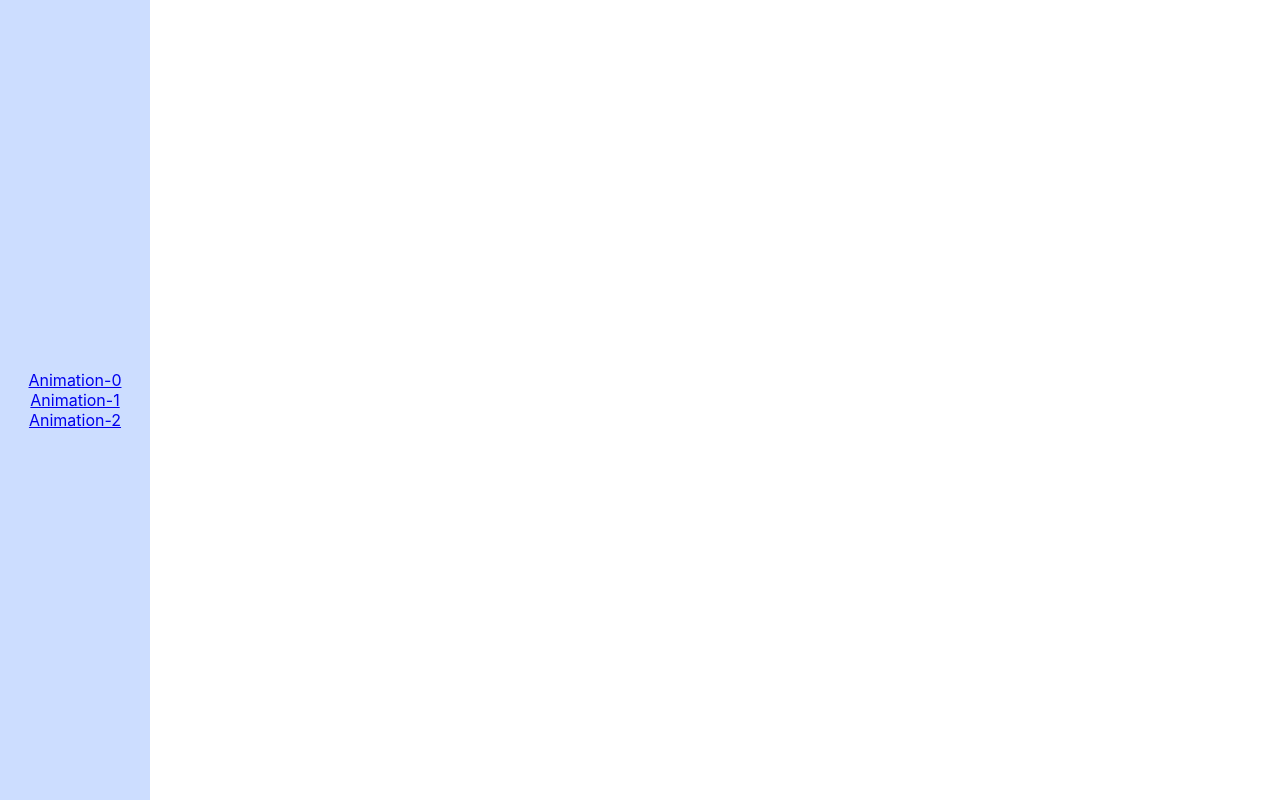
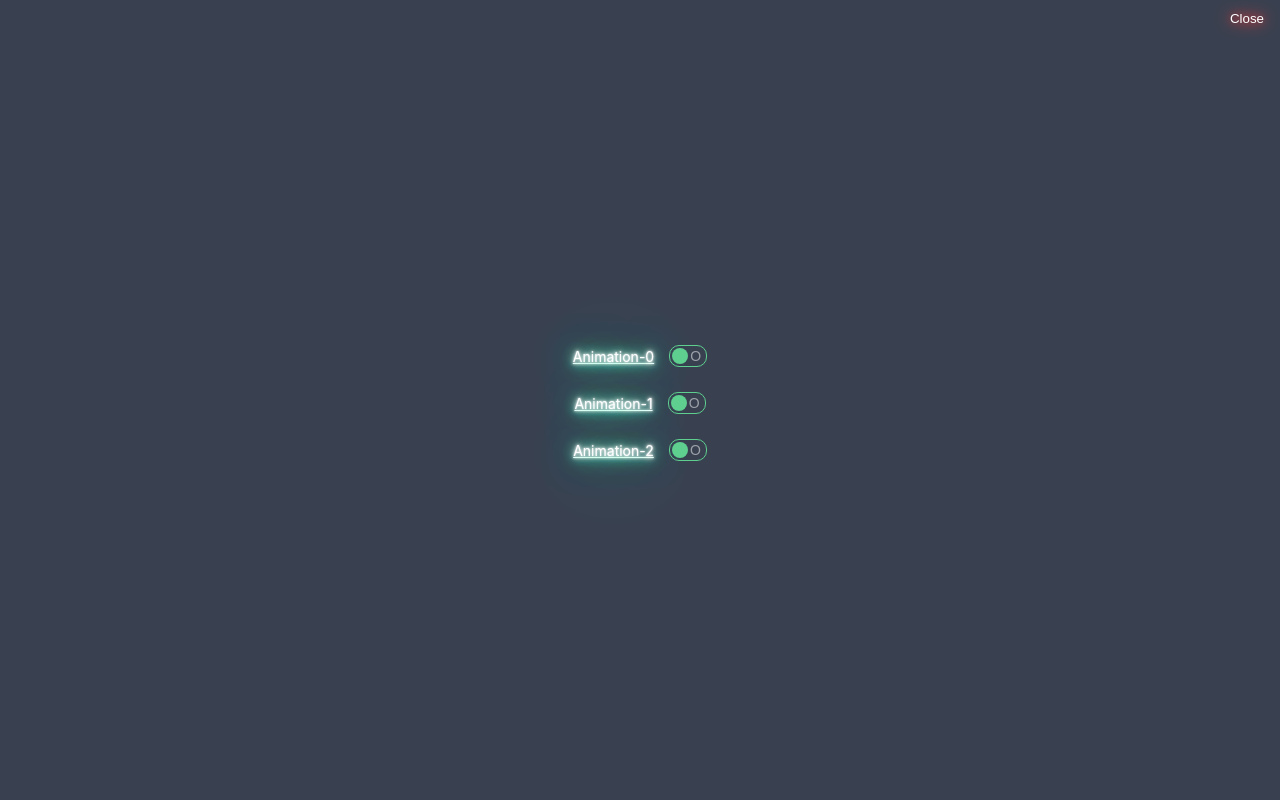
Before and after one commit to kstroevsky/bindfly.js, a React (Create React App) app: page / in a window 1280 px wide. Built offline with nearby package versions, Linux system fonts and the light colour scheme.

Commit message:
createMenuNavigation

```diff
--- a/src/App.css
+++ b/src/App.css
@@ -1,3 +1,38 @@
+@keyframes flicker {
+
+  0%,
+  18%,
+  22%,
+  25%,
+  53%,
+  57%,
+  100% {
+    text-shadow:
+      0 0 2px #fff,
+      0 0 4px #fff,
+      0 0 8px #fff,
+      0 0 15px #0fa,
+      0 0 30px #0fa,
+      0 0 40px #0fa,
+      0 0 70px #0fa,
+      0 0 100px #0fa;
+  }
+
+  20%,
+  24%,
+  55% {
+    text-shadow:
+      0 0 1px #fff,
+      0 0 2px #fff,
+      0 0 5px #fff,
+      0 0 11px #0fa,
+      0 0 20px #0fa,
+      0 0 30px #0fa,
+      0 0 55px #0fa,
+      0 0 80px #0fa;
+  }
+}
+
 body {
   margin: 0;
   overflow: hidden;
@@ -5,6 +40,11 @@ body {
   background-color: transparent;
 }
 
+
+li{
+    list-style: none;
+    text-decoration: none;
+}
 .App {
   text-align: center;
   height: 100vh;
@@ -15,15 +55,134 @@ body {
   left:0;
   top:0;
   height: 100vh;
-  width: 150px;
+  width: 100vw;
   display: flex;
   justify-content: center;
   align-items: center;
-  background-color: #0054ff33;
+  background-color: #081225;
+  opacity: 0;
+  transform: translateX(-100vw);
+  transition: all 0.5s cubic-bezier(0.250, 0.460, 0.450, 0.940)
 }
 
+.Sidebar.Active{
+  opacity: 0.8;
+  transform: translateX(0px);
+}
+
+@media (min-width: 960px) {
+  .Sidebar {
+    opacity: 0.8;
+    transform: translateX(0px);
+  }
+}
+a:active, a:link, a:visited {
+  color: white;
+  animation: flicker .5s infinite alternate;
+}
 .ListLink{
-  list-style: none;
+  line-height: 20px;
+  font-size: 14px;
+  color: white;
   margin: 0;
   padding:0;
 }
+
+.CloseButton{
+    position: absolute;
+    top: 10px;
+    right: 10px;
+    background-color: transparent;
+    border: none;
+    color: white;
+    text-shadow: 0 0 10px red, 0 0 20px red, 0 0 30px red, 0 0 40px red;
+}
+
+.Dropdown{
+  position: absolute;
+  width: 10px;
+  height: 10px;
+  background-color: white;
+  border-radius: 50%;
+  top: 7px;
+  right: -21px;
+}
+
+/* .DropDownContent{
+  display: none;
+} */
+.ListLinkItem{
+  position: relative;
+}
+.ListLinkItem:not(:last-child) {
+  margin-bottom: 20px;
+}
+
+.checkbox-bipolar-input {
+  display: none;
+}
+
+.checkbox-bipolar-input:checked+label .checkbox-bipolar:after {
+  left: 18px;
+  right: 2px;
+}
+
+.checkbox-bipolar-input:checked+label .checkbox-bipolar .on {
+  opacity: 0.5;
+}
+
+.checkbox-bipolar-input:checked+label .checkbox-bipolar .off {
+  opacity: 0;
+}
+
+.checkbox-bipolar {
+margin-left: 15px;
+  width: 36px;
+  height: 20px;
+  border-radius: 10px;
+  border: 1px solid #36c373;
+  display: inline-block;
+  position: relative;
+  bottom: -5px;
+}
+
+.checkbox-bipolar:after {
+  content: '';
+  display: block;
+  position: absolute;
+  background: #36c373;
+  left: 2px;
+  top: 2px;
+  bottom: 2px;
+  right: 18px;
+  border-radius: 8px;
+  transition: all 0.3s;
+}
+
+.checkbox-bipolar .on {
+  position: absolute;
+  top: 50%;
+  transform: translateY(-50%);
+  left: 6px;
+  opacity: 0;
+  transition: 0.3s;
+  font-family: sans-serif;
+  font-size: 14px;
+}
+
+.checkbox-bipolar .off {
+  position: absolute;
+  top: 50%;
+  transform: translateY(-50%);
+  right: 5px;
+  opacity: 0.5;
+  font-family: sans-serif;
+  transition: 0.3s;
+  font-size: 14px;
+}
+.CardPanel{
+  line-height: 20px;
+  font-size: 14px;
+  text-align: left;
+  margin-left: 100px;
+}
--- a/src/App.js
+++ b/src/App.js
@@ -1,27 +1,38 @@
-import React, { useState } from "react";
+import React, { useEffect, useState } from "react";
 import "./App.css";
 import { Routes } from "react-router-dom";
 import { Route } from "react-router-dom";
-import { Layout } from "./components/layout";
+import { Layout } from "./components/Layout";
 import properties from "./properties.json";
+import useLongPress from "./hooks/useLongPressHandler";
 
 const Animation = React.lazy(() => import("./components/Animation"));
 
-const initialState = properties;
+function App() {
+  const [data, setData] = useState([]);
+  const { action, handlers } = useLongPress();
 
-function App() {
-  const [properties, setProperties] = useState(initialState);
+  useEffect(() => {
+    setData(properties);
+  }, [setData]);
 
   return (
-    <div className="App">
+    <div className="App" {...handlers}>
       <Routes>
-        <Route path="/" element={<Layout properties={properties} />}>
-          {properties.map((x, i) => (
+        <Route
+          path="/"
+          element={
+            <Layout
+              properties={data}
+              action={action === "longpress" && action}
+            />
+          }
+        >
+          {data?.map((x, i) => (
             <Route
               key={i}
               path={`/animation-${i}`}
               element={<Animation properties={x} />}
-              // action={async () => workerRef.current.terminate()}
             />
           ))}
         </Route>
--- /dev/null
+++ b/src/DropDownContent/DropDownContent.jsx
@@ -0,0 +1,14 @@
+import React from "react";
+import DropDownContentItem from "./DropDownContentItem";
+
+const DropDownContent = ({ propertySets }) => {
+  return (
+    <ul className="DropDownContent">
+      {Object.keys(propertySets).map((property, idx) => (
+        <DropDownContentItem key={idx} {...{ propertySets, property }} />
+      ))}
+    </ul>
+  );
+};
+
+export default DropDownContent;
--- /dev/null
+++ b/src/DropDownContent/DropDownContentItem.jsx
@@ -0,0 +1,11 @@
+import React from "react";
+
+const DropDownContentItem = ({ propertySets, property }) => {
+  return (
+    <li className="CardPanel">
+      <p>{`${property}: ${propertySets[property]}`}</p>
+    </li>
+  );
+};
+
+export default DropDownContentItem;
--- a/src/components/Animation.js
+++ b/src/components/Animation.js
@@ -4,14 +4,11 @@ import { useCanvas } from "../hooks";
 
 function Animation({ properties }) {
   const { innerWidth, innerHeight } = window;
-  // let canvasRef = useCanvas(null);
-
-  console.log(properties);
 
   const path = window.location.pathname;
 
   useEffect(() => {
-    console.log(window.location.pathname);
+    // window.location.reload();
   }, [path]);
 
   const canvasRef = useCanvas(Particles, {
--- /dev/null
+++ b/src/components/LinkItem.jsx
@@ -0,0 +1,22 @@
+import React, { useState } from "react";
+import { Link } from "react-router-dom";
+import DropDownContent from "../DropDownContent/DropDownContent";
+import ToggleButton from "./ToggleButton";
+
+const LinkItem = ({ propertySets, id }) => {
+  const [checked, setChecked] = useState(false);
+
+  const handleChange = () => {
+    setChecked(!checked);
+  };
+
+  return (
+    <li key={`${id}`} className="ListLinkItem">
+      <Link to={`/animation-${id}`}>{`Animation-${id}`}</Link>
+      <ToggleButton keyInput={id} value={checked} onChange={handleChange} />
+      {!!checked && <DropDownContent propertySets={propertySets} />}
+    </li>
+  );
+};
+
+export default LinkItem;
--- /dev/null
+++ b/src/components/ToggleButton.jsx
@@ -0,0 +1,23 @@
+import React from "react";
+
+const ToggleButton = ({ keyInput, value, onChange }) => {
+  return (
+    <>
+      <input
+        type="checkbox"
+        className="checkbox-bipolar-input"
+        id={`bipolar-${keyInput}`}
+        checked={value}
+        onChange={onChange}
+      />
+      <label htmlFor={`bipolar-${keyInput}`}>
+        <span className="checkbox-bipolar">
+          <span className="on">I</span>
+          <span className="off">O</span>
+        </span>
+      </label>
+    </>
+  );
+};
+
+export default ToggleButton;
--- a/src/components/layout.jsx
+++ b/src/components/layout.jsx
@@ -1,20 +1,31 @@
-import { Link, Outlet } from "react-router-dom";
+import { useEffect, useState } from "react";
+import { Outlet } from "react-router-dom";
+import LinkItem from "./LinkItem";
 
-const Layout = ({ properties }) => {
+const Layout = ({ properties, action }) => {
+  const [isAction, setIsAction] = useState(false);
+
+  useEffect(() => {
+    action && setIsAction(true);
+  }, [action]);
+
+  function closeWindow() {
+    setIsAction(false);
+  }
+
   return (
     <>
-      <aside className="Sidebar">
+      <aside className={`Sidebar${isAction ? " Active" : ""}`}>
         <nav>
           <ul className="ListLink">
-            {properties?.map((item, idx) => {
-              return (
-                <li key={`${idx}`}>
-                  <Link to={`/animation-${idx}`}>{`Animation-${idx}`}</Link>
-                </li>
-              );
-            })}
+            {properties?.map((item, idx) => (
+              <LinkItem key={idx} propertySets={item} id={idx} />
+            ))}
           </ul>
         </nav>
+        <button className="CloseButton" onClick={closeWindow}>
+          Close
+        </button>
       </aside>
       <Outlet />
     </>
--- /dev/null
+++ b/src/hooks/useLongPressHandler.js
@@ -0,0 +1,30 @@
+import { useEffect, useState } from "react";
+
+export default function useLongPress() {
+  const [action, setAction] = useState();
+  const [touchStart, setTouchStart] = useState();
+  const [touchEnd, setTouchEnd] = useState();
+
+  useEffect(() => {
+    if (touchEnd - touchStart > 500) {
+      setAction("longpress");
+    }
+  }, [touchStart, touchEnd]);
+
+  function handleOnTouchStart() {
+    setAction("");
+    setTouchStart(Date.now());
+  }
+
+  function handleOnTouchEnd() {
+    setTouchEnd(Date.now());
+  }
+
+  return {
+    action,
+    handlers: {
+      onTouchStart: handleOnTouchStart,
+      onTouchEnd: handleOnTouchEnd,
+    },
+  };
+}
--- a/src/index.js
+++ b/src/index.js
@@ -11,7 +11,7 @@ root.render(
   <BrowserRouter>
     <App />
   </BrowserRouter>
-  // {/*</React.StrictMode>*/}
+  // </React.StrictMode>
 );
 
 // If you want to start measuring performance in your app, pass a function
```
Also changed, not shown: src/hooks/useCanvas.js (+1 -7 lines).
